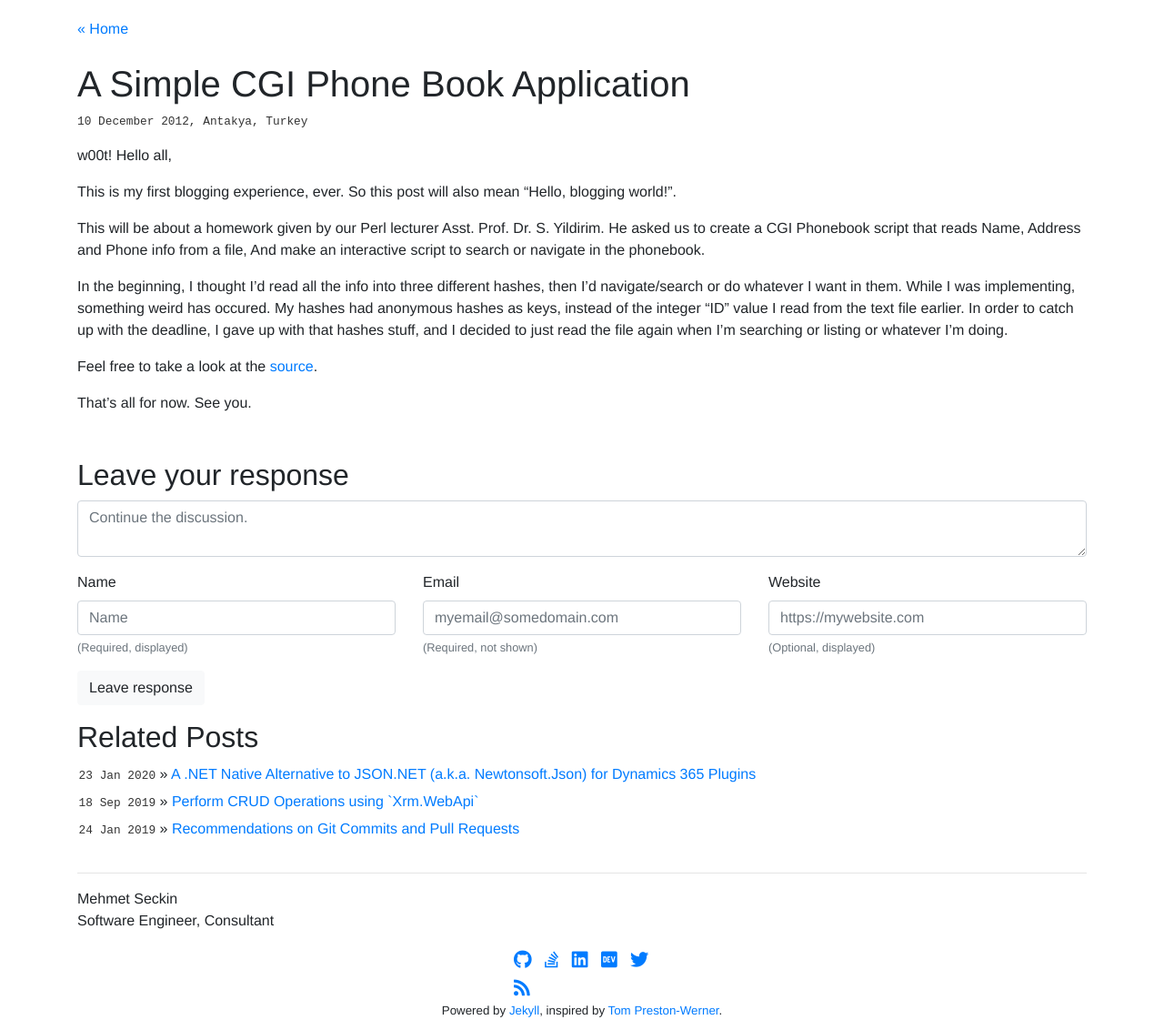
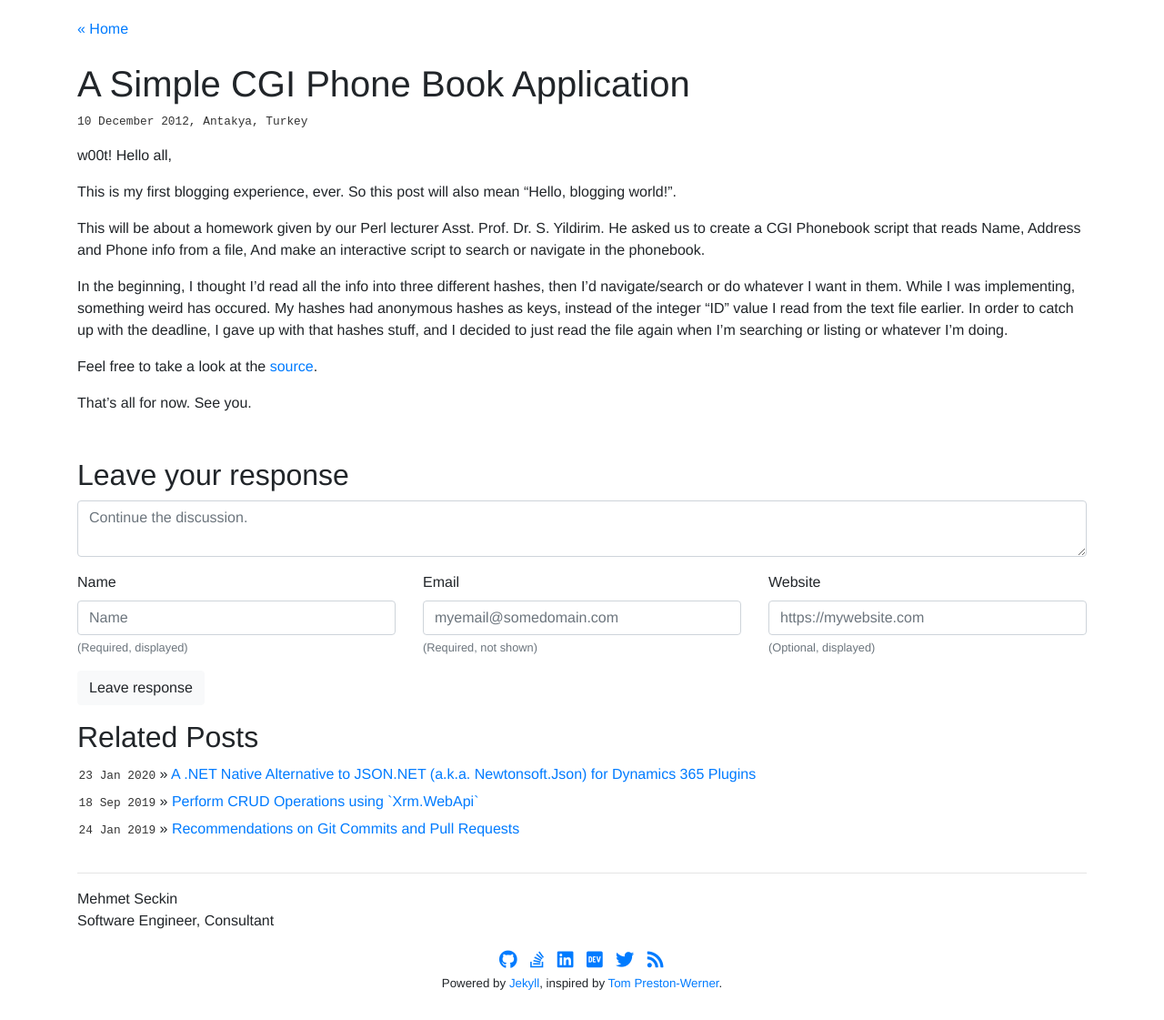
Before and after one commit to mehmetseckin/mehmetseckin.github.io, a Jekyll site: the page built from _posts/2012-12-10-a-simple-cgi-phone-book-application.md, in a window 1280 px wide. Shown: the whole page at 91% size. Built offline with Jekyll 4.4.1, drawn with Linux system fonts in a browser that asks for light colours; nearby versions of some CDN libraries; after the commit the page ends 1091 px from its top, so only the background shows below that.

Commit message:
Adjust links container

```diff
--- a/css/static.css
+++ b/css/static.css
@@ -23,7 +23,7 @@ header img {
 }
 
 .links {
-    width: 160px;
+    width: 192px;
     margin: auto;
 }
 
```
